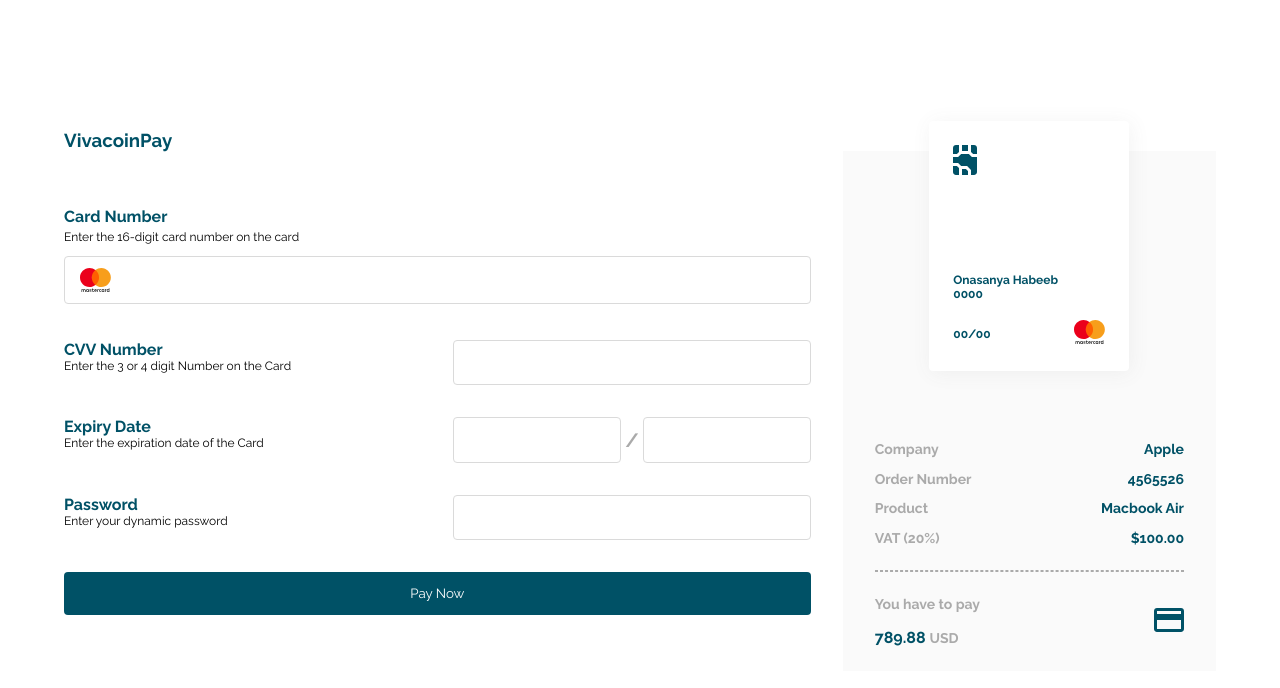
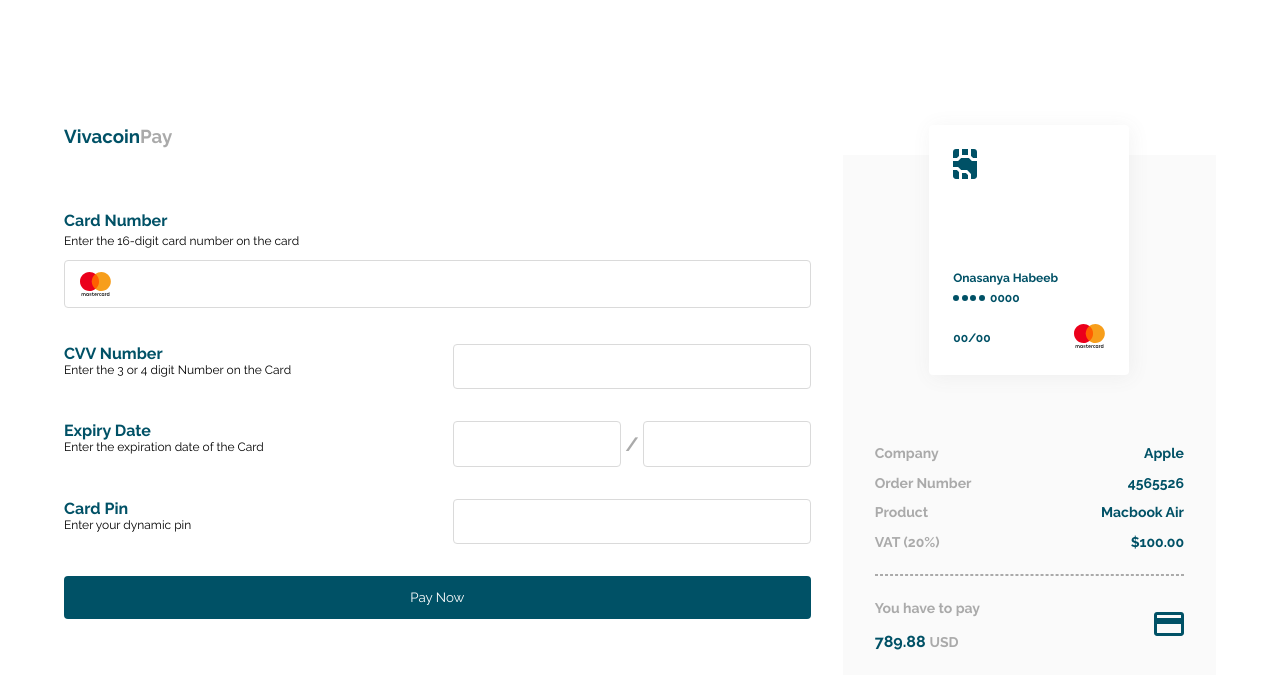
Before and after one commit to Master-Osaro/56_card-payment-component-vite, a React (Vite) app: page / in a window 1280 px wide. Shown: the top 688 px of the page. Built offline with nearby package versions, Linux system fonts and the light colour scheme.

Commit message:
Update App.css

```diff
--- a/src/App.css
+++ b/src/App.css
@@ -45,6 +45,13 @@
 h3, label {
   color:var(--very-dark-aqua);
   font-weight: 700;
+}
+
+.logo{
+  margin-bottom: 0.5rem;
+}
+.logo span{
+  color: var(--light-grey);
 }
 
 main{
@@ -256,3 +263,26 @@
   background-color: #f8f6f6;
   border: 1px solid #D4A092;
 }
+
+
+.dots{
+  display: flex;
+  justify-content: center;
+  align-items: center;
+  gap: 0.15rem;
+}
+.dot{
+  display: inline-block;
+  width: 6px;
+  height: 6px;
+  border-radius: 3px;
+  background: var(--very-dark-aqua);
+  gap: 0.15rem;
+}
+
+.s_card__dts{
+  display: flex;
+  gap: 0.35rem;
+  align-items: center;
+  margin-top: 0.35rem;
+}
--- a/src/App.jsx
+++ b/src/App.jsx
@@ -21,7 +21,7 @@
     <div className="App">
       <header className="App-header">
         {/* For logo and theme switcher */}
-        <h3>Vivacoin<span>Pay</span></h3>
+        <h3 className='logo'>Vivacoin<span>Pay</span></h3>
       </header>
       <main>
         <form action="" className="card__form" onSubmit={
--- a/src/components/Password.jsx
+++ b/src/components/Password.jsx
@@ -9,8 +9,8 @@
     return (
     <div className="form-group form-group-grid card__password">
         <div className="label__group">
-        <label htmlFor=''>Password</label>
-        <p className='description' id='password-description'>Enter your dynamic password</p>
+        <label htmlFor=''>Card Pin</label>
+        <p className='description' id='password-description'>Enter your dynamic pin</p>
         <p id='cvv-number-error' className='description'>{passwordError}</p>
         </div>
         <input type="password"  className={isPasswordValid===true?"valid": isPasswordValid!="_"?"error":""} id='password' aria-describedby='password-description'
--- a/src/components/SideCardSummary.jsx
+++ b/src/components/SideCardSummary.jsx
@@ -15,7 +15,15 @@
             </div>
             <div className="s_card--bottom">
               <p className="s_card__name">Onasanya Habeeb</p>
-              <p className='s_card__dts'><span className="dots"></span>{!cardNumber?"0000":cardNumber.substring(cardNumber.length-4)}</p>
+              <p className='s_card__dts'>
+                <span className="dots">
+                  <span className="dot"></span>
+                  <span className="dot"></span>
+                  <span className="dot"></span>
+                  <span className="dot"></span>
+                </span>
+                <span className="s_card__last4">{!cardNumber?"0000":cardNumber.substring(cardNumber.length-4)}</span>
+                </p>
               <div className="s_card--group">
               <p className='s_card__date'>{!dateMonth?"00":dateMonth}/{!dateYear?"00":dateYear}</p>
                 <div className="s_card__merchant">
```
